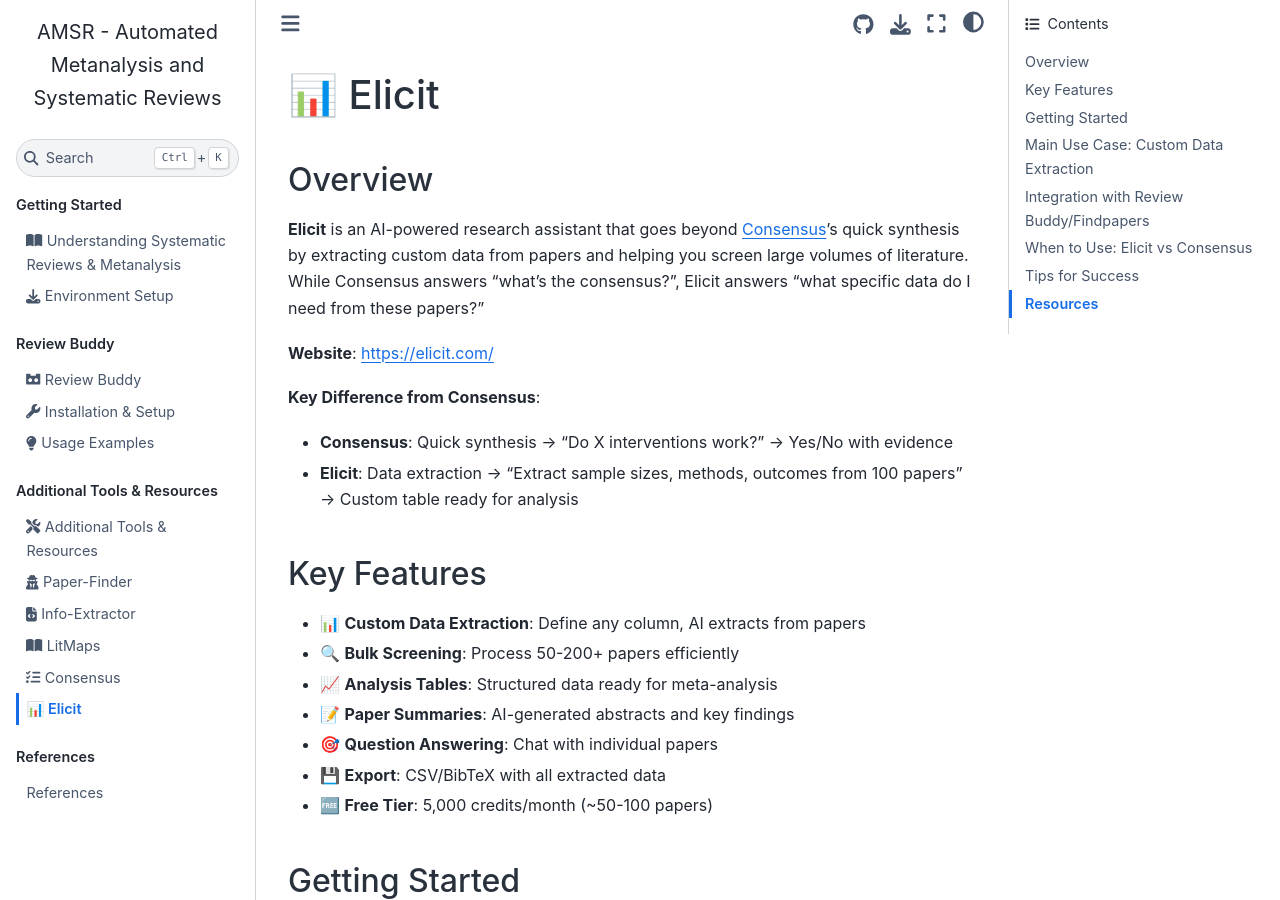
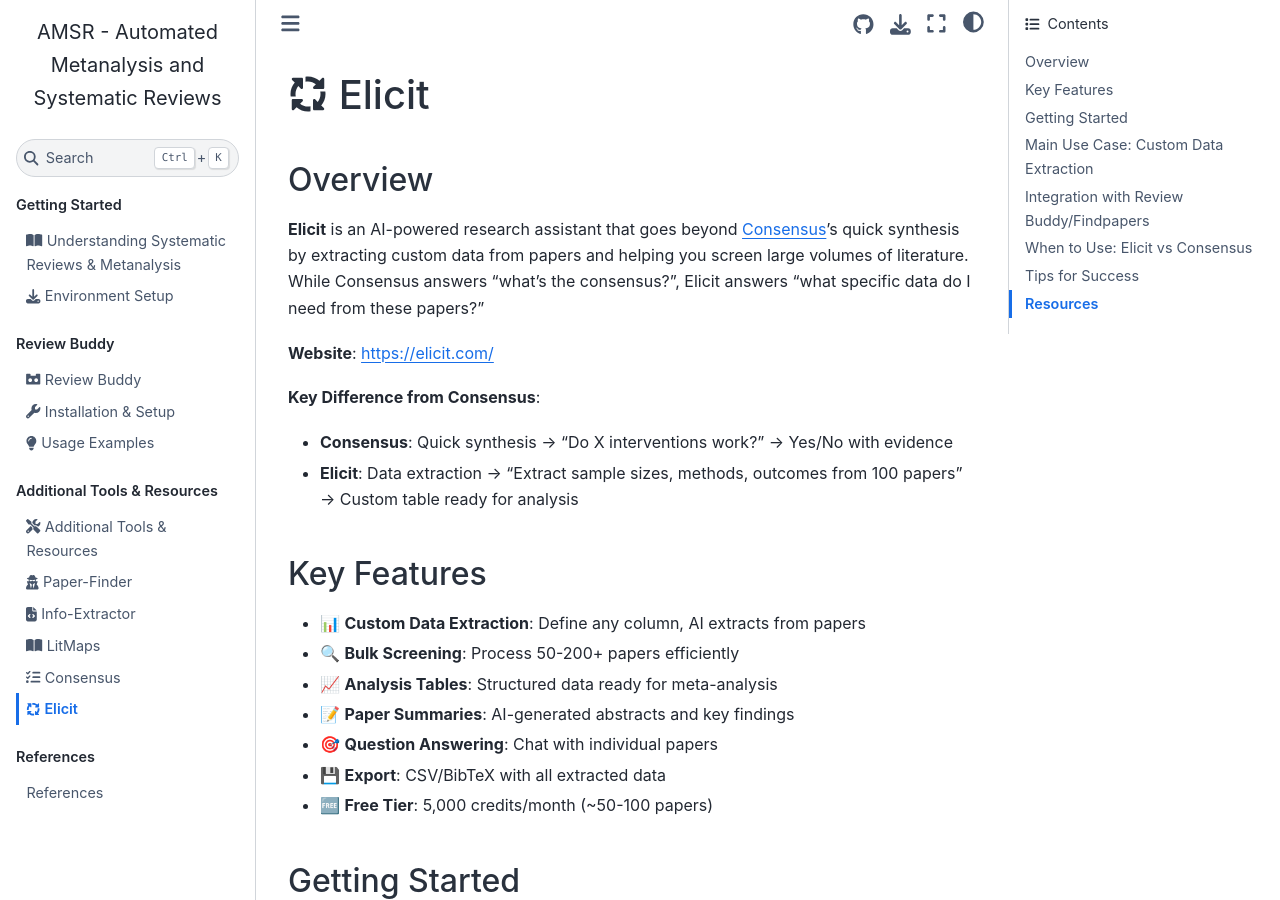
Before and after one commit to leonardozaggia/automated_systematic_literature_search, a Jupyter Book: the page built from book/additional_tools/4_Elicit.md, in a window 1280 px wide and 900 px high. Built offline with Jupyter Book 1.0.4 settings and Sphinx 7.4.7 and the Sphinx Book theme 1.1.4, drawn with Linux system fonts in a browser that asks for light colours.

Commit message:
icon change

```diff
--- a/book/additional_tools/4_Elicit.md
+++ b/book/additional_tools/4_Elicit.md
@@ -1,4 +1,4 @@
-# 📊 Elicit
+# <i class="fa-solid fa-arrows-spin"></i> Elicit
 
 ## Overview
 
```
